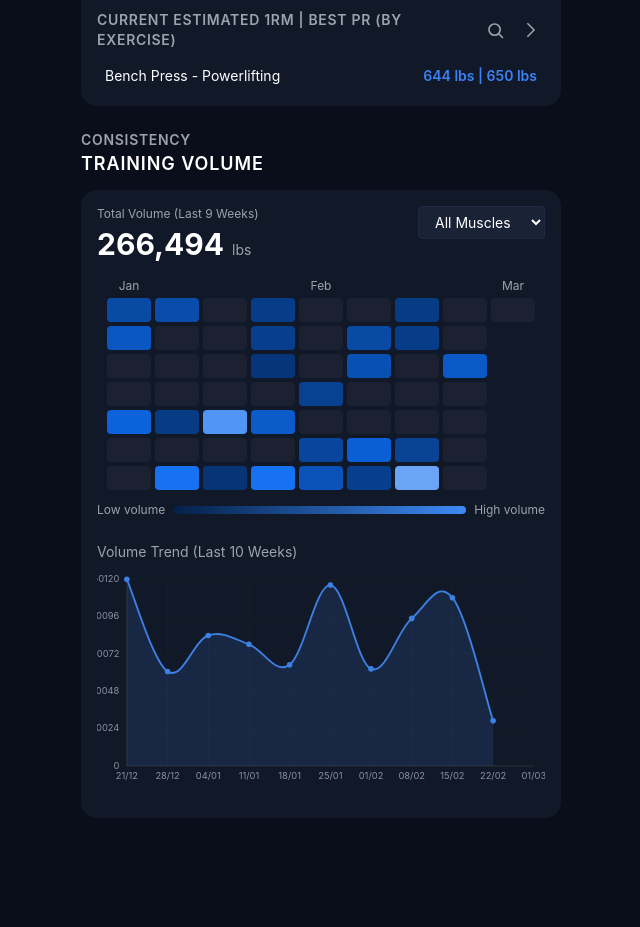
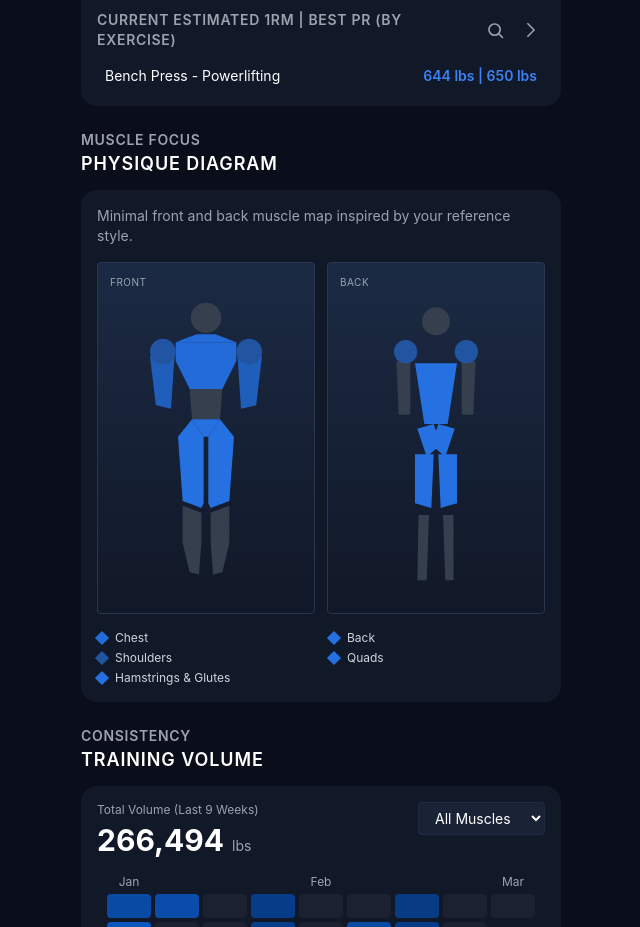
Before and after one commit to shashankdurgad/SmartBell, a React (Vite) app: page /performance in a window 1280 px wide. Shown: the part 860-1787 px from the top of the page, without its empty margins (319-959 px from the left). Before the commit the page ends 1750 px from the top, so only its background shows below. Built offline with nearby package versions, Linux system fonts and the light colour scheme.

Commit message:
Adds static physique diagram

```diff
--- /dev/null
+++ b/src/components/charts/AbstractPhysiqueDiagram.tsx
@@ -0,0 +1,95 @@
+const MUSCLE_COLORS = {
+	chest: '#236bd8',
+	back: '#2671e1',
+	shoulders: '#2255a1',
+	quads: '#2671e1',
+	hamstringsGlutes: '#2671e1',
+	biceps: '#205ebc',
+	base: '#353f4d',
+} as const;
+
+function FrontSilhouette() {
+	return (
+		<svg viewBox="0 0 120 260" className="w-full max-w-[140px]" aria-label="Front silhouette">
+			<circle cx="60" cy="17" r="13" fill={MUSCLE_COLORS.base} />
+
+			<polygon points="12,50 33,50 30,95 17,92" fill={MUSCLE_COLORS.biceps} />
+			<polygon points="87,50 108,50 103,92 90,95" fill={MUSCLE_COLORS.biceps} />
+
+			<polygon points="40,178 56,184 56,210 54,237 46,235 40,210" fill={MUSCLE_COLORS.base} />
+			<polygon points="80,178 64,184 64,210 66,237 74,235 80,210" fill={MUSCLE_COLORS.base} />
+
+			<circle cx="23" cy="46" r="11" fill={MUSCLE_COLORS.shoulders} />
+			<circle cx="97" cy="46" r="11" fill={MUSCLE_COLORS.shoulders} />
+
+            <polygon points="52,31 68,31 86,38 34,38" fill={MUSCLE_COLORS.chest} />
+            <polygon points="34,38 86,38 86,54 34,54" fill={MUSCLE_COLORS.chest} />
+			<polygon points="34,54 86,54 74,78 46,78" fill={MUSCLE_COLORS.chest} />
+			<polygon points="46,78 74,78 72,104 48,104" fill={MUSCLE_COLORS.base} />
+
+			<polygon points="48,104 72,104 62,119 58,119" fill={MUSCLE_COLORS.quads} />
+			<polygon points="36,119 48,104 58,119 58,176 56,180 40,174" fill={MUSCLE_COLORS.quads} />
+			<polygon points="62,119 72,104 84,119 80,174 64,180 62,176" fill={MUSCLE_COLORS.quads} />
+		</svg>
+	);
+}
+
+function BackSilhouette() {
+	return (
+		<svg viewBox="0 0 120 260" className="w-full max-w-[140px]" aria-label="Back silhouette">
+			<circle cx="60" cy="20" r="12" fill={MUSCLE_COLORS.base} />
+
+			<polygon points="26,54 38,54 38,100 28,100" fill={MUSCLE_COLORS.base} />
+			<polygon points="82,54 94,54 92,100 82,100" fill={MUSCLE_COLORS.base} />
+			<polygon points="45,186 54,186 52,242 44,242" fill={MUSCLE_COLORS.base} />
+			<polygon points="66,186 75,186 75,242 68,242" fill={MUSCLE_COLORS.base} />
+
+			<circle cx="34" cy="46" r="10" fill={MUSCLE_COLORS.shoulders} />
+			<circle cx="86" cy="46" r="10" fill={MUSCLE_COLORS.shoulders} />
+
+			<polygon points="42,56 78,56 70,108 50,108" fill={MUSCLE_COLORS.back} />
+			<polygon points="44,112 58,108 64,126 52,136" fill={MUSCLE_COLORS.hamstringsGlutes} />
+			<polygon points="76,112 62,108 56,126 68,136" fill={MUSCLE_COLORS.hamstringsGlutes} />
+			<polygon points="42,134 58,134 56,180 42,176" fill={MUSCLE_COLORS.hamstringsGlutes} />
+			<polygon points="62,134 78,134 78,176 64,180" fill={MUSCLE_COLORS.hamstringsGlutes} />
+		</svg>
+	);
+}
+
+const legendItems = [
+	{ label: 'Chest', color: MUSCLE_COLORS.chest },
+	{ label: 'Back', color: MUSCLE_COLORS.back },
+	{ label: 'Shoulders', color: MUSCLE_COLORS.shoulders },
+	{ label: 'Quads', color: MUSCLE_COLORS.quads },
+	{ label: 'Hamstrings & Glutes', color: MUSCLE_COLORS.hamstringsGlutes },
+];
+
+export function AbstractPhysiqueDiagram() {
+	return (
+		<div className="space-y-4">
+			<div className="grid grid-cols-2 gap-3">
+				<div className="rounded-sm border border-dark-500 bg-gradient-to-b from-[#1b2a44] to-[#111827] p-3">
+					<p className="text-[10px] tracking-wider uppercase text-gray-text mb-2">Front</p>
+					<div className="flex justify-center">
+						<FrontSilhouette />
+					</div>
+				</div>
+				<div className="rounded-sm border border-dark-500 bg-gradient-to-b from-[#1b2a44] to-[#111827] p-3">
+					<p className="text-[10px] tracking-wider uppercase text-gray-text mb-2">Back</p>
+					<div className="flex justify-center">
+						<BackSilhouette />
+					</div>
+				</div>
+			</div>
+
+			<div className="grid grid-cols-1 sm:grid-cols-2 gap-x-4 gap-y-1">
+				{legendItems.map((item) => (
+					<div key={item.label} className="flex items-center gap-2 text-xs text-gray-light">
+						<span className="inline-block h-2.5 w-2.5 rotate-45" style={{ backgroundColor: item.color }} />
+						<span>{item.label}</span>
+					</div>
+				))}
+			</div>
+		</div>
+	);
+}
--- a/src/pages/PerformanceAnalysisPage.tsx
+++ b/src/pages/PerformanceAnalysisPage.tsx
@@ -6,6 +6,7 @@ import { useUserStore } from '../stores/useUserStore';
 import { useExercises } from '../hooks/useExercises';
 import { ExerciseProgressChart, type SeriesPoint } from '../components/charts/ExerciseProgressChart';
 import { MonthlyPRsChart, type MonthData } from '../components/charts/MonthlyPRsChart';
+import { AbstractPhysiqueDiagram } from '../components/charts/AbstractPhysiqueDiagram';
 import { estimatedMax, kgToLbs } from '../utils/calculations';
 import { convertVolume } from '../utils/formatters';
 import WorkoutCalendar from '../components/shared/WorkoutCalendar';
@@ -516,6 +517,22 @@ export function PerformanceAnalysisPage() {
           </Card>
         </section>
 
+        {/* Physique Diagram */}
+        <section>
+          <h2 className="text-sm font-semibold text-gray-text uppercase tracking-wider">
+            Muscle Focus
+          </h2>
+          <h1 className="text-lg font-semibold text-white-text tracking-wider mb-3">
+            PHYSIQUE DIAGRAM
+          </h1>
+          <Card>
+            <p className="text-sm text-gray-text mb-4">
+              Minimal front and back muscle map inspired by your reference style.
+            </p>
+            <AbstractPhysiqueDiagram />
+          </Card>
+        </section>
+
         {/* Training Volume */}
         <section>
           <h2 className="text-sm font-semibold text-gray-text uppercase tracking-wider">
```
